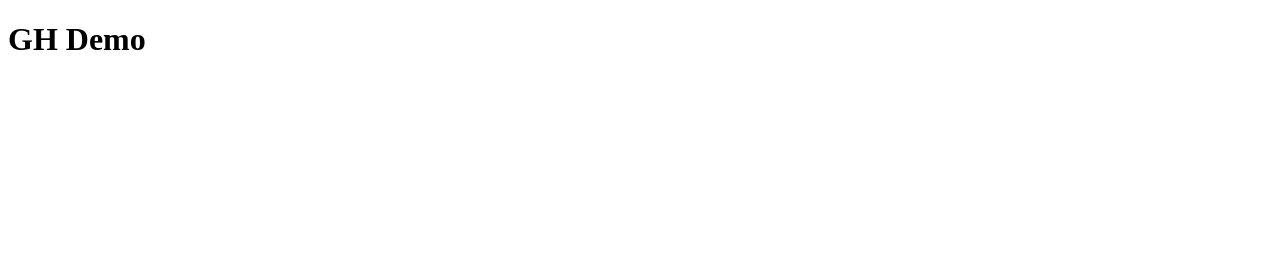
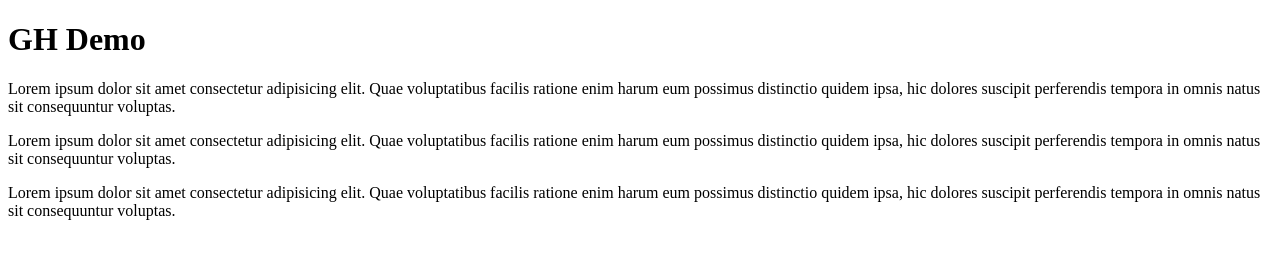
Before and after one commit to slat0073/gh-demo-w26-010, a plain HTML site: page index.html in a window 1280 px wide. Drawn offline with Linux system fonts and the light colour scheme.

Commit message:
Add 3 paragraphs of text

```diff
--- a/index.html
+++ b/index.html
@@ -7,5 +7,11 @@
 </head>
 <body>
   <h1>GH Demo</h1>
+
+  <p>Lorem ipsum dolor sit amet consectetur adipisicing elit. Quae voluptatibus facilis ratione enim harum eum possimus distinctio quidem ipsa, hic dolores suscipit perferendis tempora in omnis natus sit consequuntur voluptas.</p>
+
+  <p>Lorem ipsum dolor sit amet consectetur adipisicing elit. Quae voluptatibus facilis ratione enim harum eum possimus distinctio quidem ipsa, hic dolores suscipit perferendis tempora in omnis natus sit consequuntur voluptas.</p>
+
+  <p>Lorem ipsum dolor sit amet consectetur adipisicing elit. Quae voluptatibus facilis ratione enim harum eum possimus distinctio quidem ipsa, hic dolores suscipit perferendis tempora in omnis natus sit consequuntur voluptas.</p>
 </body>
 </html>
```
